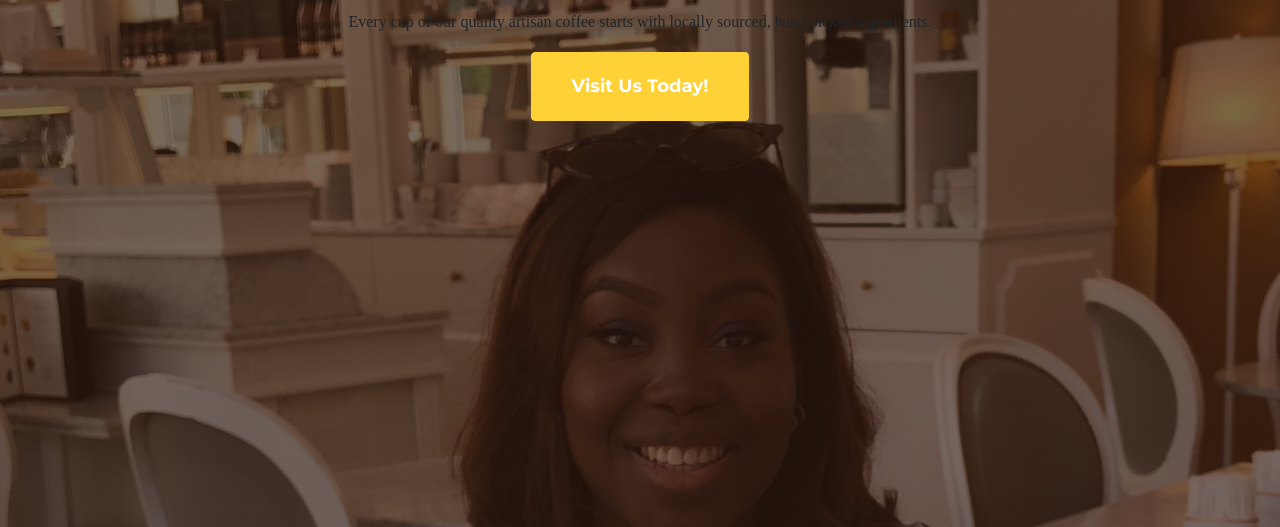
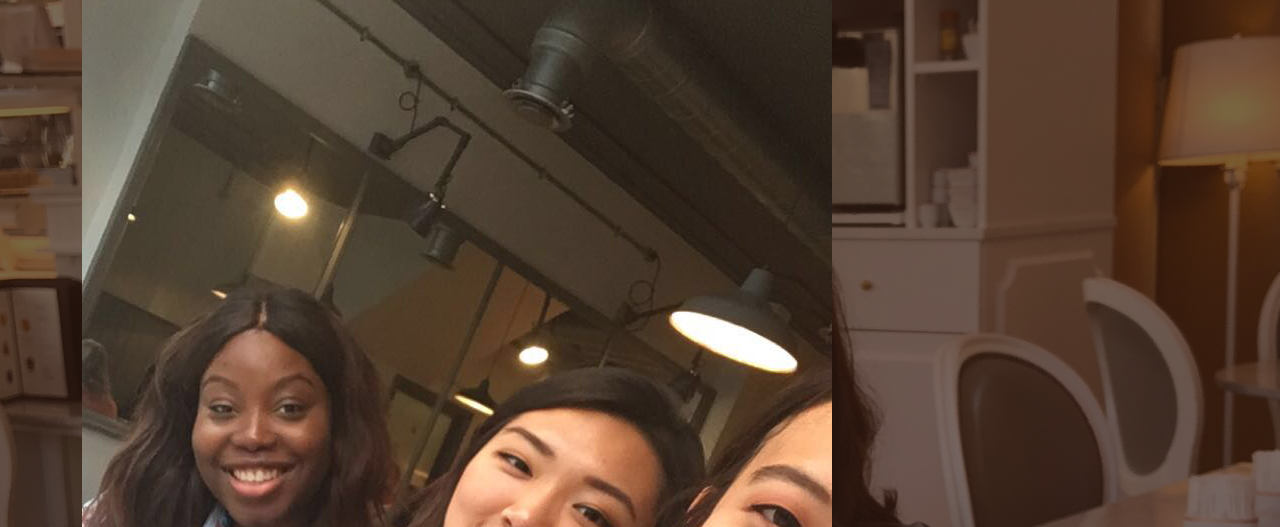
Before and after one commit to Dosimen20/Group1_Presentation, a plain HTML site: page index.html in a window 1280 px wide. Shown: the part 232-759 px from the top of the page. Drawn offline with nearby package versions, Linux system fonts and the light colour scheme; a web font is replaced by a local one.

Commit message:
Update index.html

```diff
--- a/index.html
+++ b/index.html
@@ -40,7 +40,7 @@
         <section class="page-section clearfix">
             <div class="container">
               <div class="intro">
-                <img class="intro-img img-fluid mb-3 mb-lg-0 rounded" src="Debs.jpg" alt="">
+                <img class="intro-img img-fluid mb-3 mb-lg-0 rounded" src="Debs.jpeg" alt="">
                 <div class="intro-text left-0 text-center bg-faded p-5 rounded">
                   <h2 class="section-heading mb-4">
                     <span class="section-heading-upper">Fresh Coffee</span>
```
